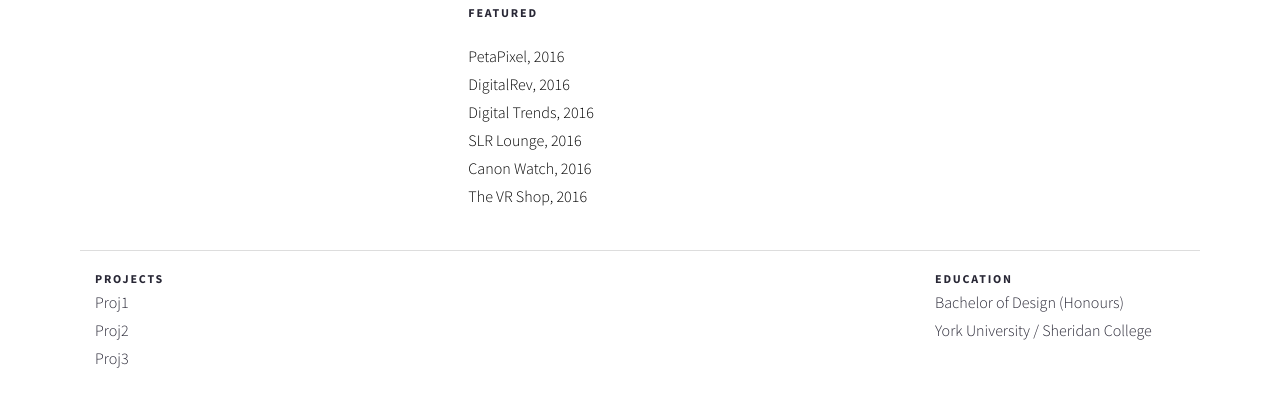
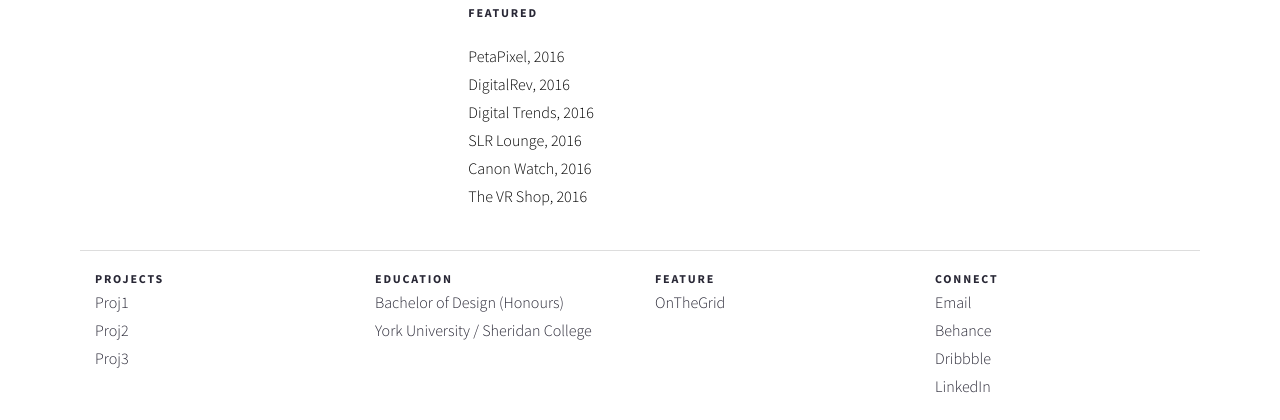
Before and after one commit to mimivuong/mimivuong.github.io, a plain HTML site: page vrcamsim.html in a window 1280 px wide. Shown: the part 1940-2360 px from the top of the page. Before the commit the page ends 2332 px from the top, so only its background shows below. Drawn offline with Linux system fonts and the light colour scheme.

Commit message:
Update vrcamsim.html

```diff
--- a/vrcamsim.html
+++ b/vrcamsim.html
@@ -130,6 +130,28 @@
           Bachelor of Design (Honours)
           <br>
           York University / Sheridan College
+        </div>
+        <div class="large-3 columns">
+          <div class="header">
+            <b>FEATURE</b>
+          </div>
+          <p>
+          OnTheGrid
+          <br>
+        </div>
+        <div class="large-3 columns">
+          <div class="header">
+            <b>CONNECT</b>
+          </div>
+          <p>
+            Email
+            <br>
+            Behance
+            <br>
+            Dribbble
+            <br>
+            LinkedIn
+
       </div>
 
     </div>
```
